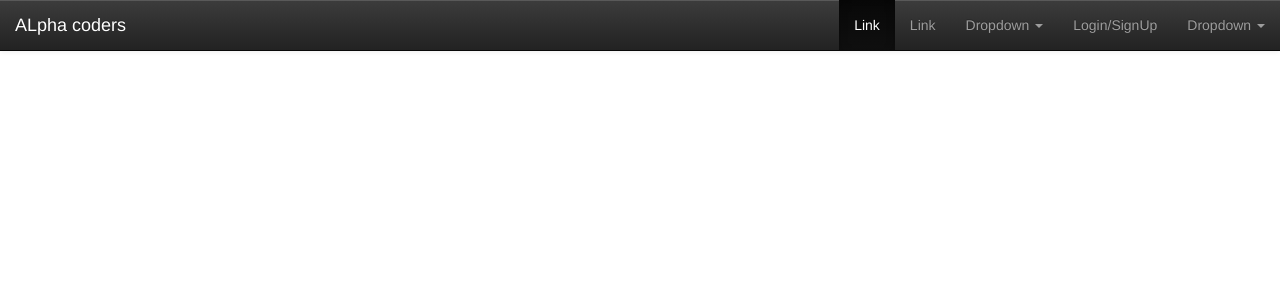
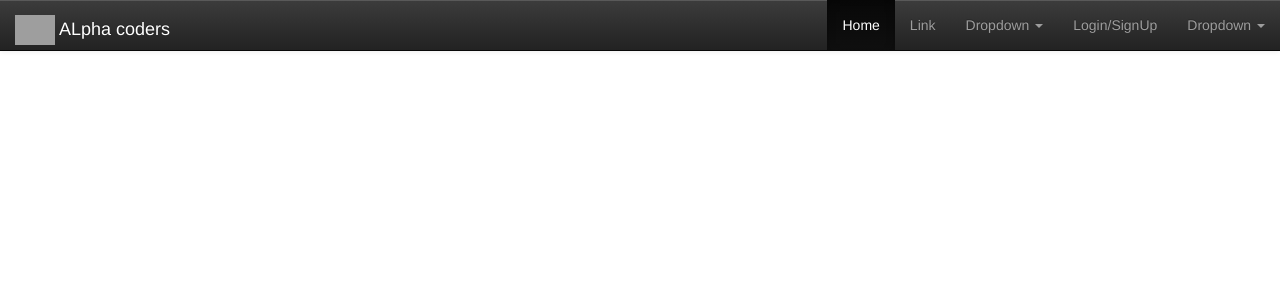
Before and after one commit to HackIITD/Template-for-Django-Portal, a Django app: page / in a window 1280 px wide. Shown: the top 300 px of the page. Run offline with Django 3.2, Linux system fonts and the light colour scheme; some libraries are stand-ins or nearby versions; grey boxes are pictures that could not be loaded.

Commit message:
i don'r remember

```diff
--- a/Templates/webportal/base.html
+++ b/Templates/webportal/base.html
@@ -71,13 +71,13 @@
         <span class="icon-bar"></span>
         <span class="icon-bar"></span>
       </button>
-      <a class="navbar-brand" href="#">ALpha coders</a>
+      <a class="navbar-brand" href="#"><img src="https://upload.wikimedia.org/wikipedia/commons/a/ae/Alpha-blue-trans.png" style="height:150%;display:inline-block;font-size:30%;"> ALpha coders</a>
     </div>
 
     <!-- Collect the nav links, forms, and other content for toggling -->
     <div class="collapse navbar-collapse navbar-right " id="bs-example-navbar-collapse-1">
       <ul class="nav navbar-nav">
-        <li class="active"><a href="#">Link <span class="sr-only">(current)</span></a></li>
+        <li class="active"><a href="/">Home <span class="sr-only">(current)</span></a></li>
         <li><a href="#">Link</a></li>
         <li class="dropdown">
           <a href="#" class="dropdown-toggle" data-toggle="dropdown" role="button" aria-haspopup="true" aria-expanded="false">Dropdown <span class="caret"></span></a>
```
Also changed, not shown: Templates/webportal/account.html (+4 -3 lines).
